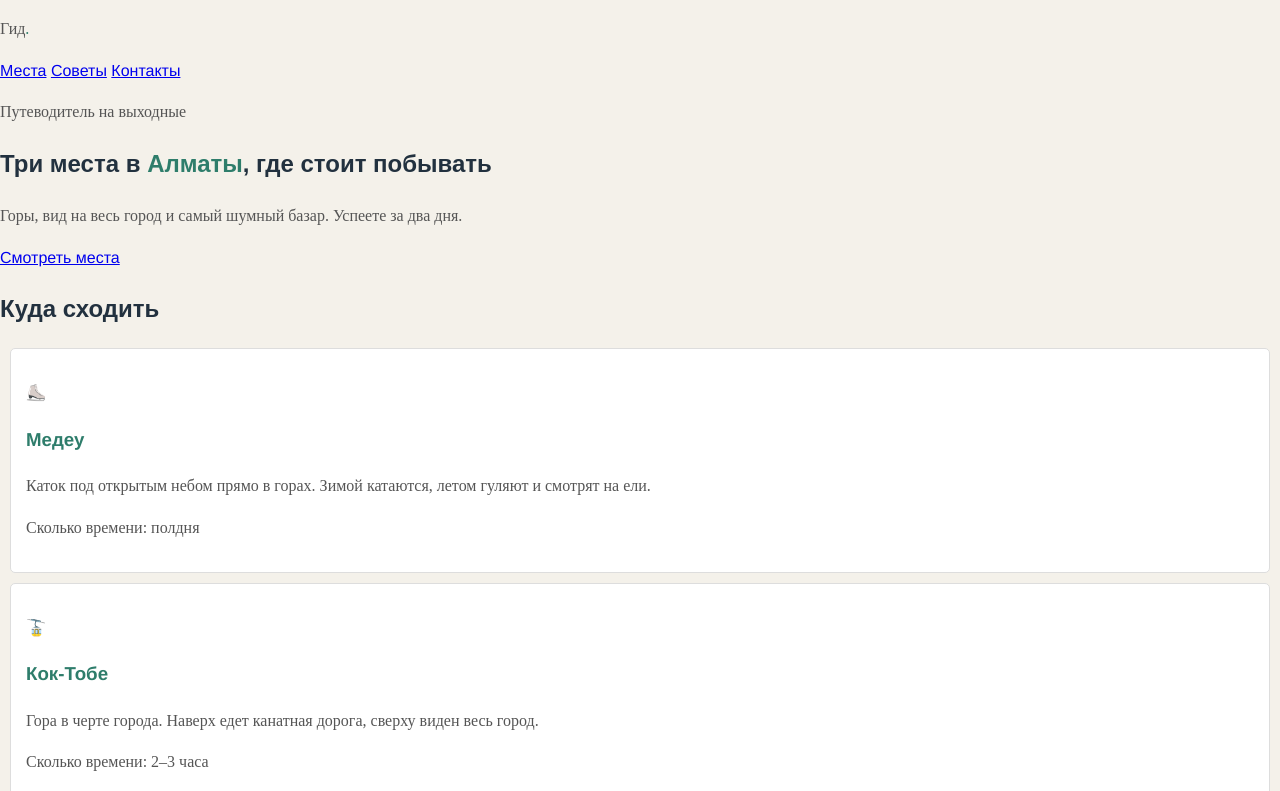
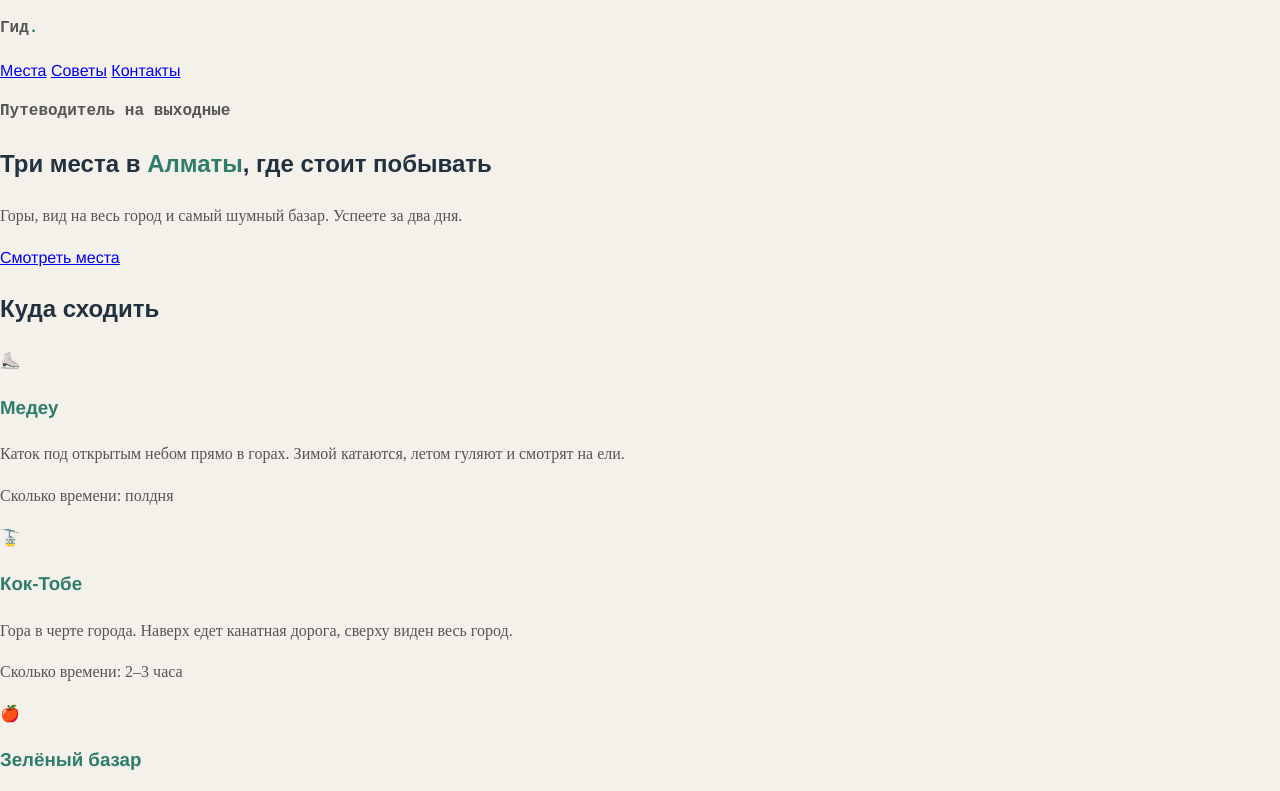
Before and after one commit to myrzabekovatogzhan05-tech/city-guide02, a plain HTML site: page index.html in a window 1280 px wide. Shown: the top 791 px of the page. Drawn offline with Linux system fonts and the light colour scheme.

Commit message:
Added font family for .logo and .hero-label

```diff
--- a/style.css
+++ b/style.css
@@ -20,10 +20,11 @@ p {
 .places {
   color: #2e7d6b;
 }
-.card {
-  background-color: #ffffff;
-  border: 1px solid #ddd;
-  border-radius: 5px;
-  padding: 15px;
-  margin: 10px;
+.logo {
+  font-family: "Courier New", monospace;
+  font-weight: 600;
 }
+.hero-label {
+  font-family: "Courier New", monospace;
+  font-weight: 600;
+}
```
